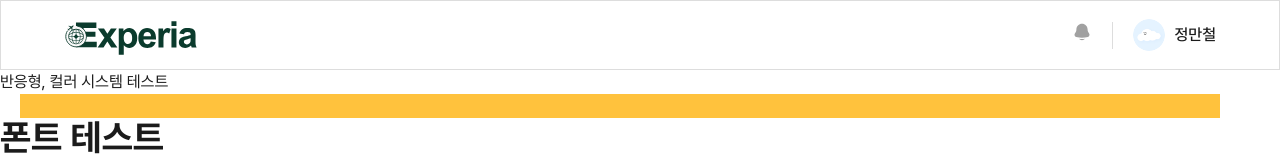
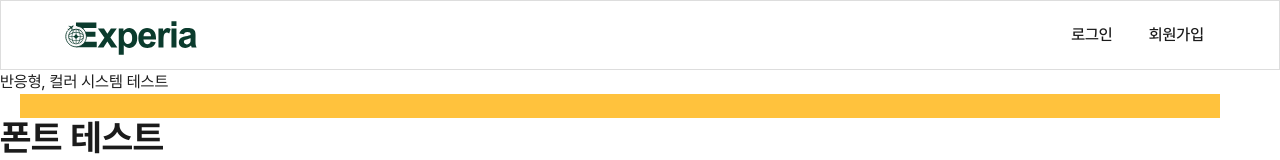
Before and after one commit to CODEIT-FE16-PART4-6/FINAL, a Next.js app: page / in a window 1280 px wide. Shown: the top 160 px of the page. Built offline with nearby package versions, Linux system fonts and the light colour scheme.

Commit message:
fix: 헤더 로그인 전 상태로 변경 + 알람 아이콘 vertical 정렬

```diff
--- a/src/components/layout/Header.tsx
+++ b/src/components/layout/Header.tsx
@@ -34,21 +34,21 @@ const Header = () => {
         </Link>
         <nav className='flex gap-3 font-medium text-black'>
           {/* 로그인 전 */}
-          {/* <Link href='/signin' className='nav-list'>
+          <Link href='/signin' className='nav-list'>
             로그인
           </Link>
           <Link href='/signup' className='nav-list'>
             회원가입
-          </Link> */}
+          </Link>
 
           {/* 로그인 후 */}
-          <ul className='flex items-center divide-x divide-gray-300'>
-            <li className='pr-5'>
+          {/* <ul className='flex items-center divide-x divide-gray-300'>
+            <li className='flex pr-5'>
               <button>
                 <AlarmIcon className='hover:text-primary text-gray-700 transition-colors' />
               </button>
             </li>
-            <li className='flex pl-5'>
+            <li className='pl-5'>
               <button
                 type='button'
                 className='hover:text-primary flex items-center gap-2.5 transition-colors'
@@ -64,7 +64,7 @@ const Header = () => {
                 정만철
               </button>
             </li>
-          </ul>
+          </ul> */}
         </nav>
       </div>
     </header>
```
